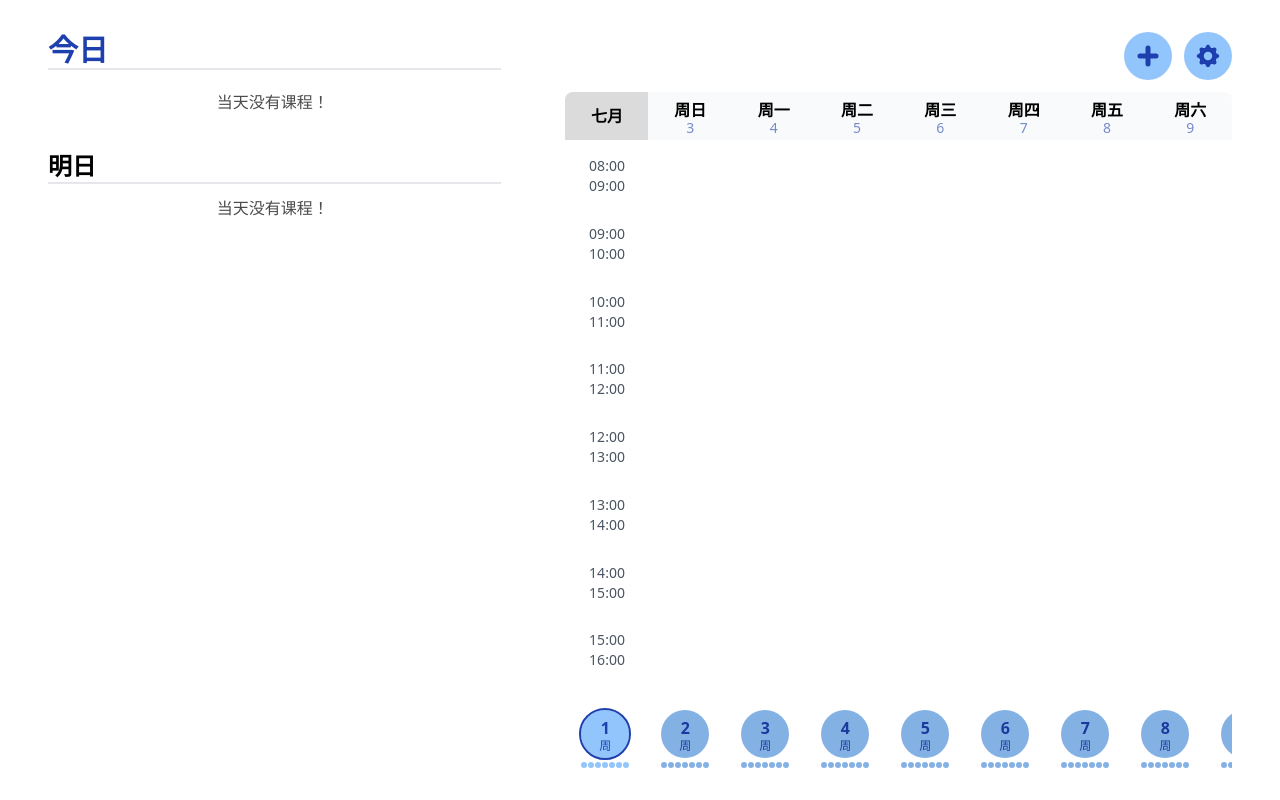
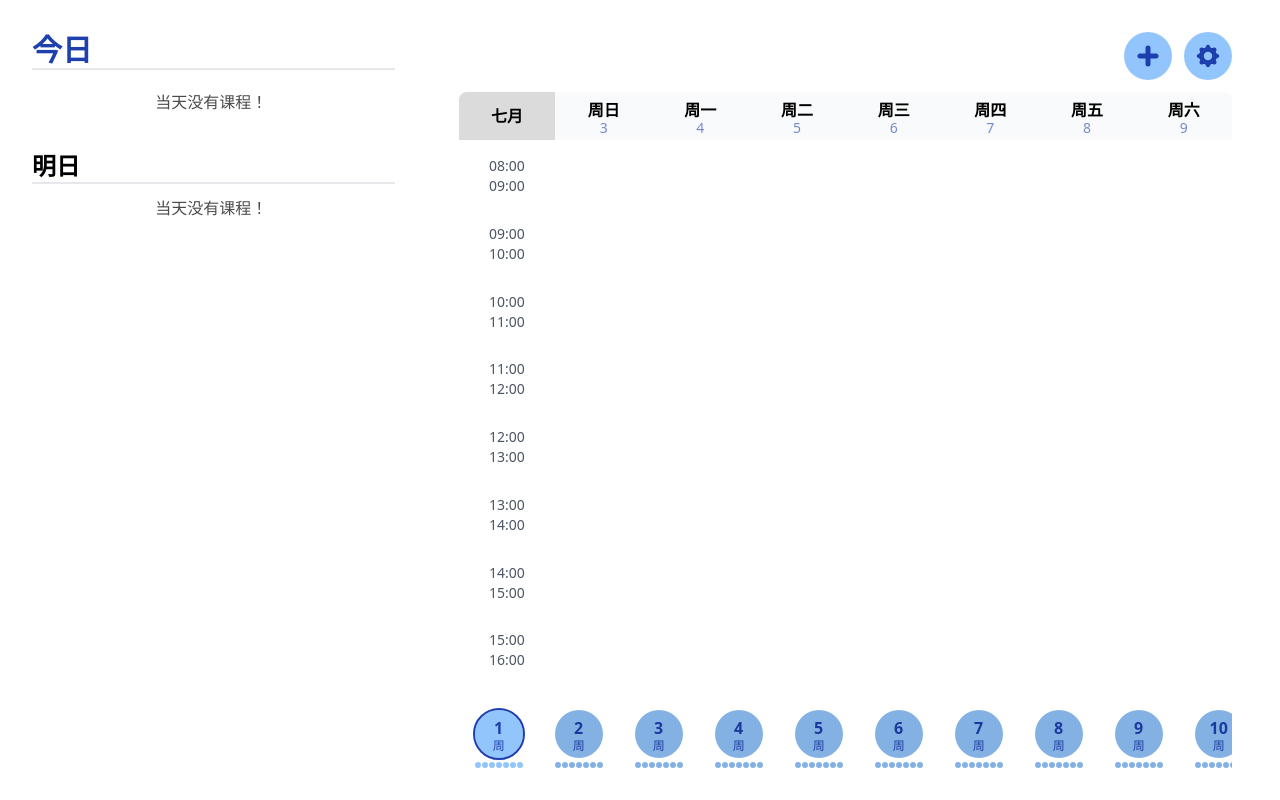
Before and after one commit to rktccn/courseTable, a Vue app: page /home#/home in a window 1280 px wide. Built offline with nearby package versions, Linux system fonts and the light colour scheme.

Commit message:
解决日期三个字就会换行问题

```diff
--- a/src/views/Home.vue
+++ b/src/views/Home.vue
@@ -1,11 +1,11 @@
 <template>
     <div class="flex w-screen h-screen relative">
-        <section class="week basis-5/12 grow pl-12 pr-8 py-8 overflow-hidden">
+        <section class="week basis-4/12 grow pl-8 pr-8 py-8 overflow-hidden">
             <todayVue></todayVue>
         </section>
 
         <section
-            class="day flex flex-col basis-7/12 grow pl-8 pr-12 py-8 overflow-hidden"
+            class="day flex flex-col basis-8/12 grow pl-8 pr-12 py-8 overflow-hidden"
         >
             <TableFunction></TableFunction>
             <div class="table grow h-full relative my-3">
```
Also changed, not shown: 1 other file (tests, documents, lock files or other folders).
